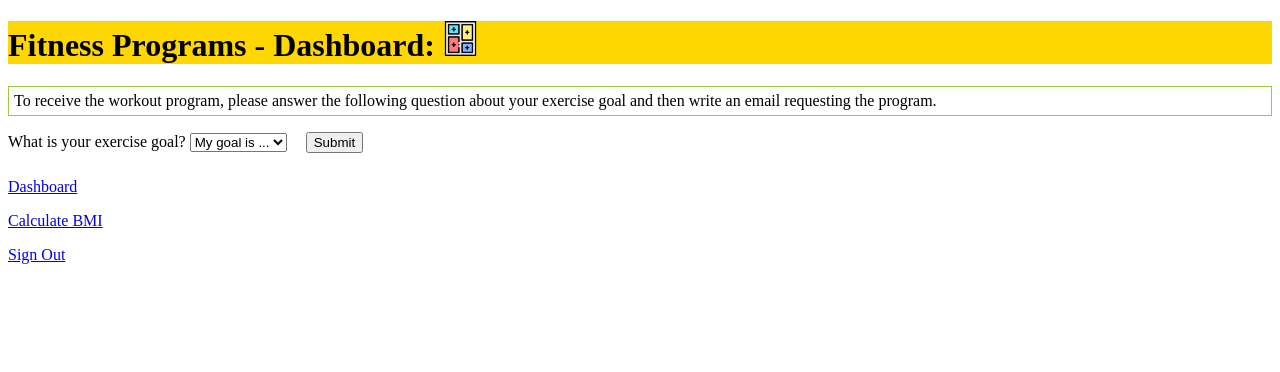
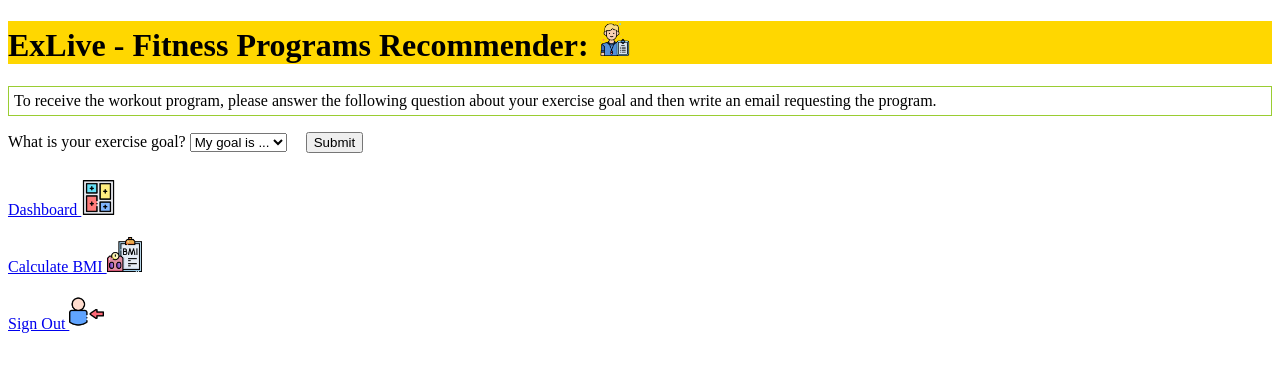
Before and after one commit to AminAvan/my-workout-app, a Flask app: template templates/fitness_program_page.html in a window 1280 px wide. Shown: the top 372 px of the page. Run offline with Flask 3, Linux system fonts and the light colour scheme; the template is opened without the code that fills it, so the values that code supplies are empty; some libraries are stand-ins or nearby versions.

Commit message:
change 134

```diff
--- a/templates/fitness_program_page.html
+++ b/templates/fitness_program_page.html
@@ -14,8 +14,8 @@
 
 <body>
     <h1 style="background-color: gold;">
-        Fitness Programs - Dashboard:
-        <img src="/static/images/dashboard.png" alt="Example Image" width="35" height="35" style="display: inline-block;">
+        ExLive - Fitness Programs Recommender:
+        <img src="/static/images/trainer.png" alt="Example Image" width="35" height="35" style="display: inline-block;">
     </h1>
 
     <p style="border: 1px solid yellowgreen; padding: 5px; font-size: 25;">
@@ -37,8 +37,23 @@
             <pre style="color: green; background-color: lightyellow; border: 1px solid greenyellow; padding: 5px; font-size: 14px;">{{ message }}</pre>
         {% endfor %}
     {% endwith %}
-    <p><a href="{{url_for('user_dashboard')}}">Dashboard</a></p>
-    <p><a href="{{url_for('user_bmi')}}">Calculate BMI</a></p>
-    <p><a href="{{url_for('user_signout')}}">Sign Out</a></p>
+    <br>
+
+    <a href="{{url_for('user_dashboard')}}">
+        Dashboard
+        <img src="/static/images/dashboard.png" alt="Example Image" width="35" height="35" style="display: inline-block;">
+    </a>
+    <br>
+    <br>
+    <a href="{{url_for('user_bmi')}}">
+        Calculate BMI
+        <img src="/static/images/bmi.png" alt="Example Image" width="35" height="35" style="display: inline-block;">
+    </a>
+    <br>
+    <br>
+    <a href="{{url_for('user_signout')}}">
+        Sign Out
+        <img src="/static/images/signout.png" alt="Example Image" width="35" height="35" style="display: inline-block;">
+    </a>
 </body>
 </html>
```
